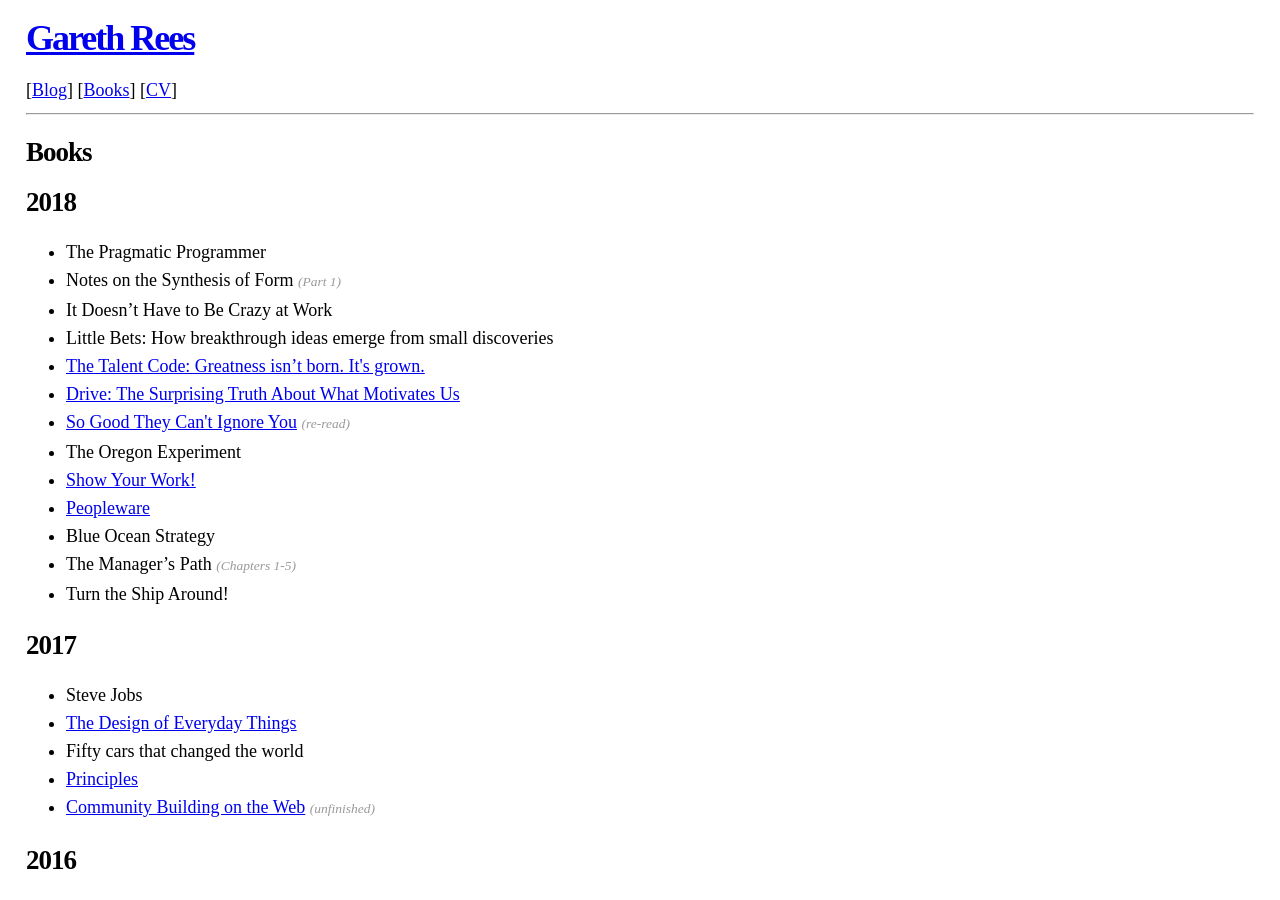
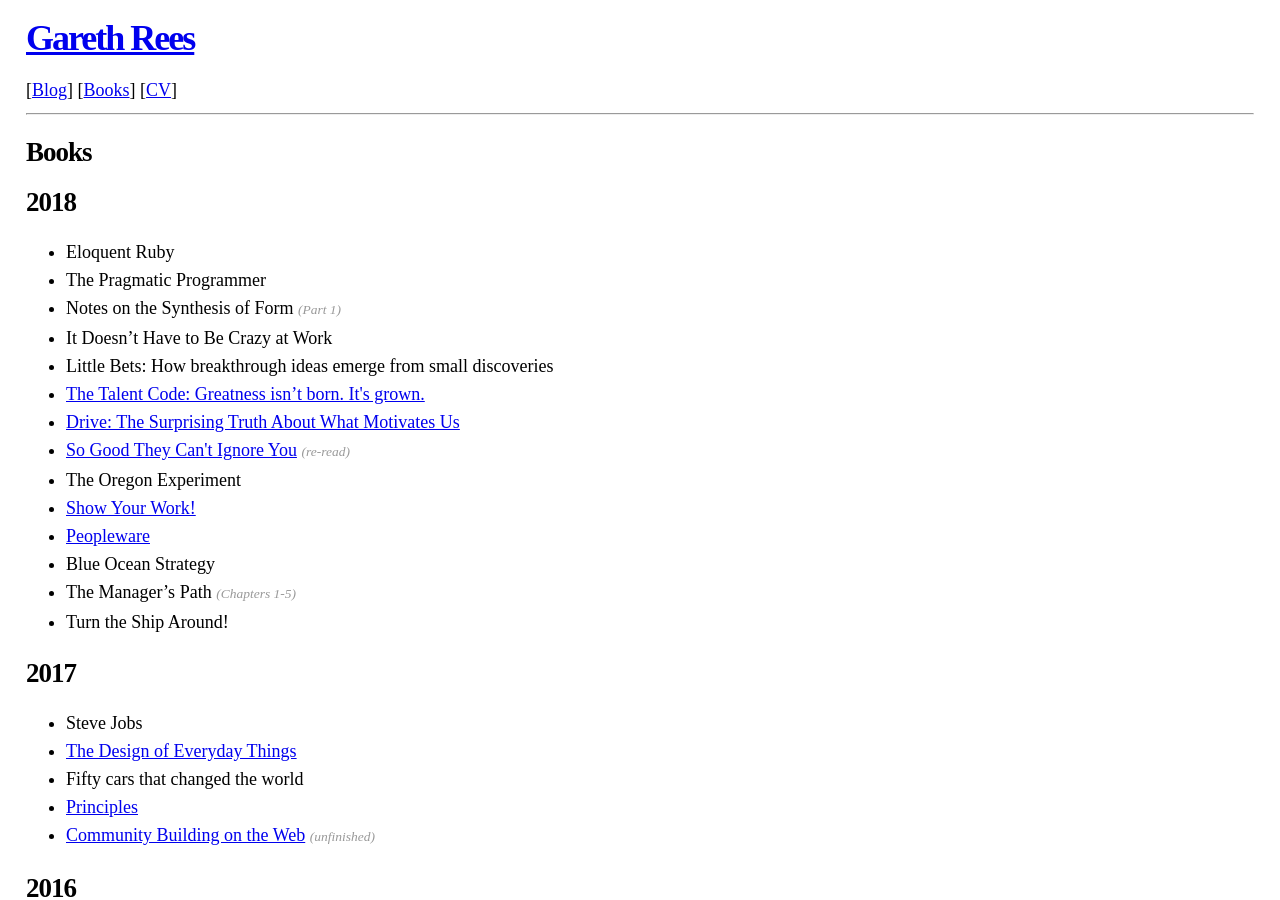
Before and after one commit to garethrees/garethrees.github.com, a Jekyll site: the page built from books.html, in a window 1280 px wide and 900 px high. Built offline with Jekyll 4.4.1, drawn with Linux system fonts in a browser that asks for light colours.

Commit message:
Update books.yml

```diff
--- a/_data/books.yml
+++ b/_data/books.yml
@@ -1,4 +1,5 @@
 2018:
+- title: Eloquent Ruby
 - title: The Pragmatic Programmer
 - title: Notes on the Synthesis of Form
   note: Part 1
```
